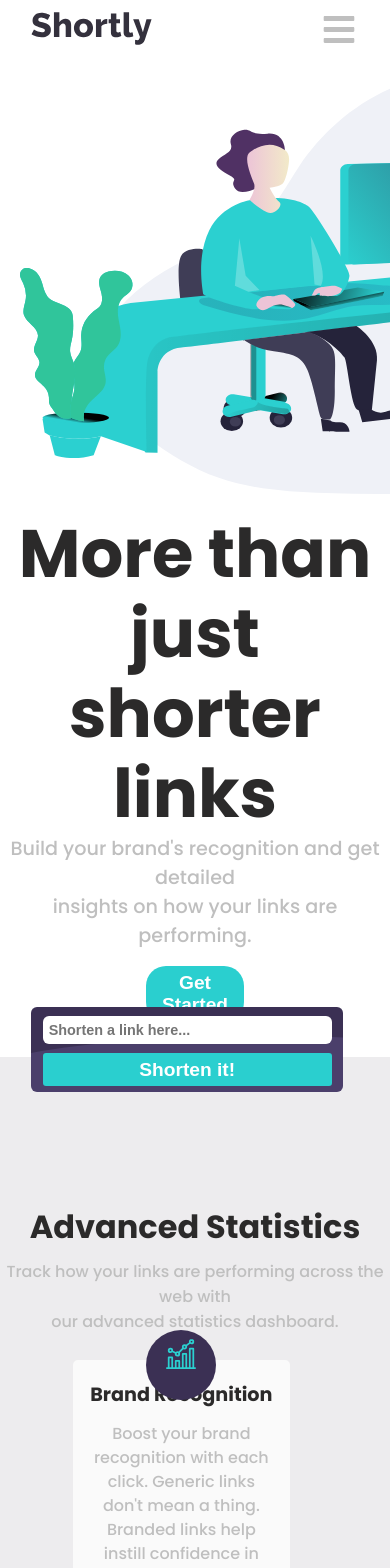
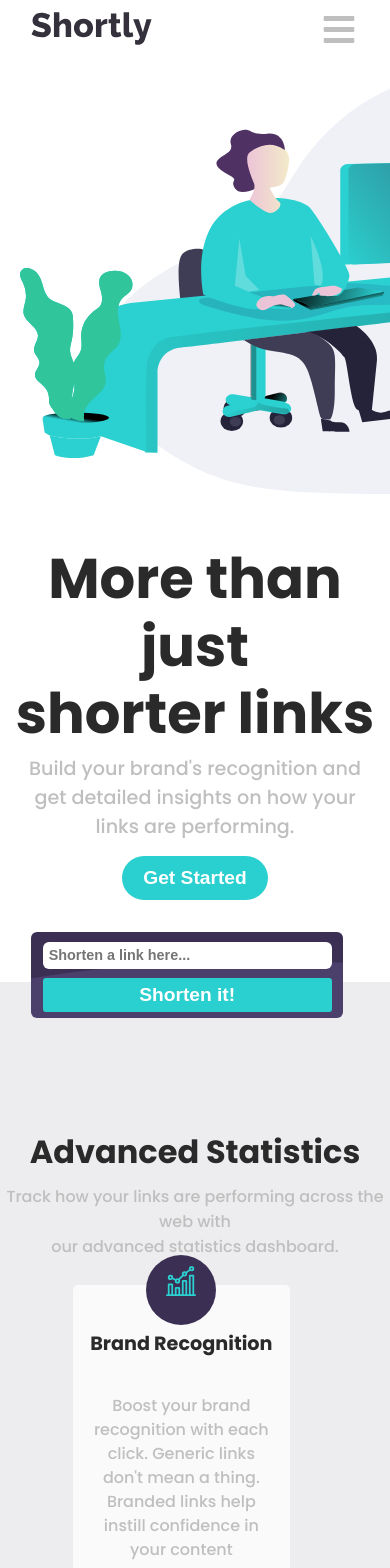
Before and after one commit to rjcrter11/URL-shortening-API-landing-page, a React (Create React App) app in the folder url-shortener/: page / in a window 390 px wide. Shown: the top 1568 px of the page. Built offline with nearby package versions, Linux system fonts and the light colour scheme.

Commit message:
adds styling to various components for mobile view

```diff
--- a/url-shortener/src/components/ActionCall/ActionCall.jsx
+++ b/url-shortener/src/components/ActionCall/ActionCall.jsx
@@ -9,7 +9,7 @@ const ActionCall = () => (
     <div className='action-call-container' >
         <div className='action-call' >
             <h1>More than just <br /> shorter links</h1>
-            <p>Build your brand's recognition and get detailed <br />
+            <p>Build your brand's recognition and get detailed
             insights on how your links are performing.
             </p>
             <button>Get Started</button>
--- a/url-shortener/src/components/ActionCall/ActionCall.scss
+++ b/url-shortener/src/components/ActionCall/ActionCall.scss
@@ -13,8 +13,8 @@ $hoverBlack: rgb(43, 42, 42);
         padding-top: 4%;
 
         h1 {
-            font-size: 4.2rem;
-            line-height: 5rem;
+            font-size: 4.5rem;
+            line-height: 5.5rem;
             color: $hoverBlack;
         }
 
@@ -22,12 +22,13 @@ $hoverBlack: rgb(43, 42, 42);
             font-size: 1.2rem;
             color: $Gray;
             margin-bottom: 2%;
+            width: 70%;
         }
 
         button {
             margin-top: 2%;
-            width: 25%;
-            padding: 1.5% 2.25%;
+            width: 29%;
+            padding: 2% 2.25%;
             border-radius: 20px;
             border: none;
             background-color: $Cyan;
@@ -57,6 +58,42 @@ $hoverBlack: rgb(43, 42, 42);
         }
     }
 
+    @media(max-width: 700px) {
+        .action-call {
+            padding: 12% 0;
+            align-items: center;
+
+            button {
+                width: 40%;
+                padding: 3%;
+                border-radius: 25px;
+            }
+
+            p {
+                font-size: 1.2rem;
+                text-align: center;
+
+            }
+
+        }
+    }
+
+    @media(max-width: 550px) {
+        .action-call {
+            padding: 12% 3%;
+
+            h1 {
+                font-size: 3.5rem;
+                line-height: 4.2rem;
+            }
+
+            p {
+                width: 100%;
+                padding: 2% 0;
+            }
+        }
+    }
+
 }
 
 
@@ -68,10 +105,16 @@ $hoverBlack: rgb(43, 42, 42);
         .action-call {
             width: 100%;
             text-align: center;
+
+            p {
+                margin: 0 auto;
+            }
         }
         .action-img {
             width: 100%;
             margin-left: 5%;
         }
     }
+
+
 }
--- a/url-shortener/src/components/BoostLinks/BoostLinks.scss
+++ b/url-shortener/src/components/BoostLinks/BoostLinks.scss
@@ -9,21 +9,23 @@ $Cyan: hsl(180, 66%, 49%);
     display: flex;
     flex-direction: column;
     align-items: center;
+    justify-content: center;
 
     h2 {
         color: white;
-        font-size: 1.8rem;
+        font-size: 3rem;
         margin-bottom: 1%;
     }
 
     button {
-        width: 9%;
-        padding: 0.7% 0;
+        width: 20%;
+        padding: 1% 0;
         border-radius: 18px;
         border: none;
         color: white;
         background-color: $Cyan;
         font-weight: 700;
+        font-size: 1.25rem;
         cursor: pointer;
 
         &:focus {
@@ -37,17 +39,27 @@ $Cyan: hsl(180, 66%, 49%);
 
     @media(max-width: 870px) {
 
-        h2 {
-            font-size: 3rem;
-        }
+
 
         button {
             width: 40%;
-            padding: 2.5% 0;
+            padding: 1.5% 0;
             border-radius: 25px;
         }
 
     }
+    @media(max-width: 550px) {
+        h2 {
+            width: 80%;
+            font-size: 2.25rem;
+            padding: 2% 0;
+            text-align: center;
+        }
+        button {
+            padding: 2.5% 0 ;
+        }
+    }
+
 }
 
 @media(max-width: 870px) {
--- a/url-shortener/src/components/Cards/Cards.scss
+++ b/url-shortener/src/components/Cards/Cards.scss
@@ -110,7 +110,9 @@ $Cyan: hsl(180, 66%, 49%);
             .card {
                 width: 60%;
                 align-items: center;
+                justify-content: space-evenly;
                 padding: 3% 4% 0 4%;
+                height: 300px;
 
                 .card-title {
                     font-size: 1.2rem;
@@ -126,6 +128,7 @@ $Cyan: hsl(180, 66%, 49%);
                 .card-icon {
                     height: 70px;
                     width: 70px;
+                    padding-top: 5%;
                 }
 
                 &:nth-child(2) {
@@ -147,4 +150,6 @@ $Cyan: hsl(180, 66%, 49%);
         }
 
     }
+
+
 }
--- a/url-shortener/src/components/Footer/Footer.jsx
+++ b/url-shortener/src/components/Footer/Footer.jsx
@@ -29,7 +29,7 @@ const Footer = () => (
                 <h3>Resources</h3>
                 <a href='/'>Blog</a>
                 <a href='/'>Developers</a>
-                <a href='/'>Suaport</a>
+                <a href='/'>Support</a>
             </div>
             <div className='company'>
                 <h3>Company</h3>
--- a/url-shortener/src/components/Footer/Footer.scss
+++ b/url-shortener/src/components/Footer/Footer.scss
@@ -115,6 +115,7 @@ $Cyan: hsl(180, 66%, 49%);
 
                 a {
                     margin: 1%;
+                    text-align: center;
                 }
             }
         }
```
